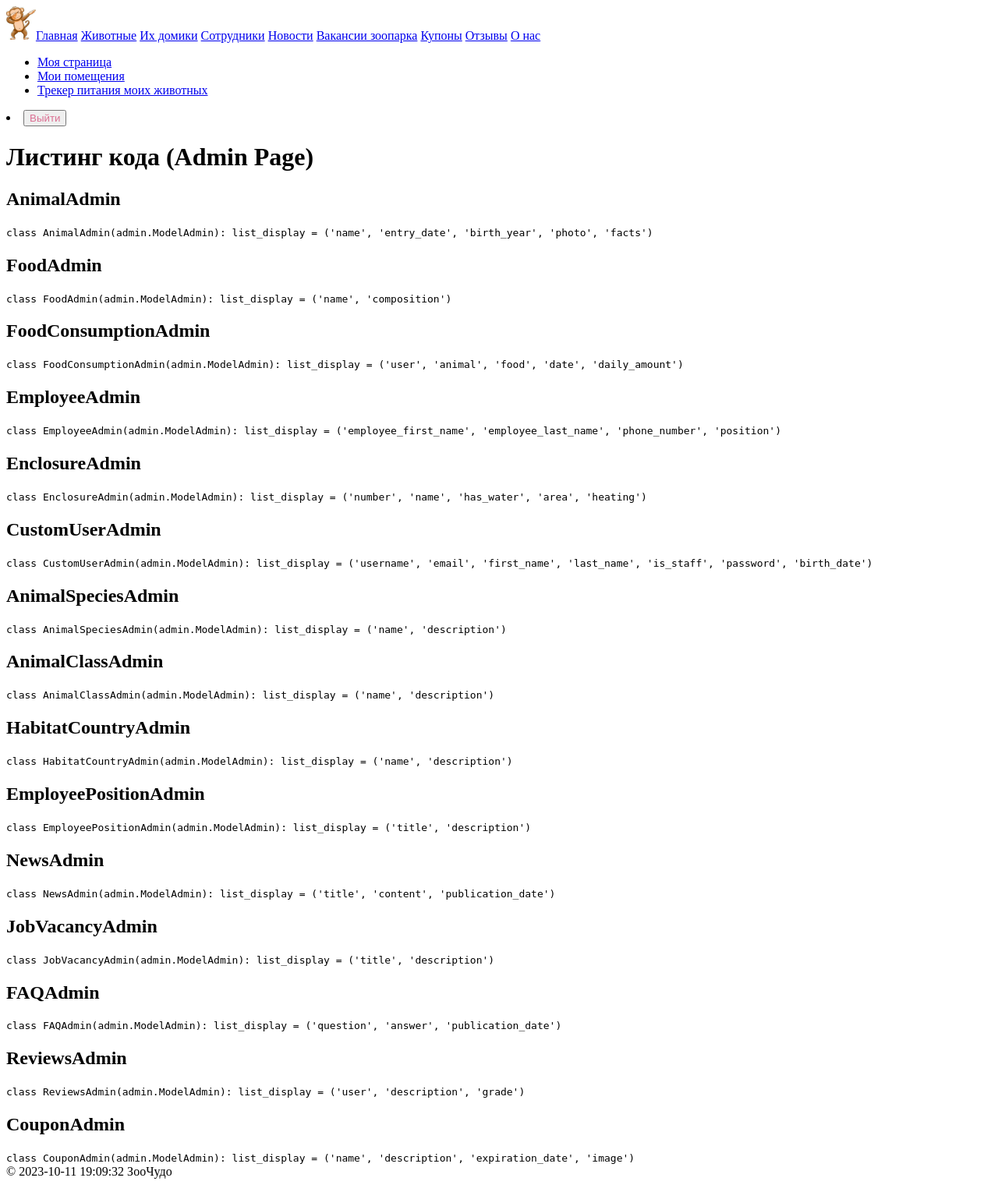
After one commit to AndreichukVladlena/python-django-web-app, a Django app: page /listing in a window 1280 px wide. The commit adds this page. Shown: the whole page at 78% size. Run offline with Django 4.2, Linux system fonts and the light colour scheme; a user stored in the database is signed in.

Commit message:
listing page added

```diff
--- a/zoo/templates/about.html
+++ b/zoo/templates/about.html
@@ -99,6 +99,9 @@
 <a href="politics">Политика конфиденциальности</a>
 <br>
 <a href="faq">Вопрос-ответ</a>
+<br>
+<a href="listing">Листинг</a>
+
 </div>
 
 {% endblock %}
--- /dev/null
+++ b/zoo/templates/listing.html
@@ -0,0 +1,102 @@
+{% extends "base.html" %}
+
+{% block title %}
+
+Листинг кода
+
+{% endblock %}
+
+{% block content %}
+<h1> Листинг кода (Admin Page)</h1>
+
+    <h2>AnimalAdmin</h2>
+    <code>
+class AnimalAdmin(admin.ModelAdmin):
+    list_display = ('name', 'entry_date', 'birth_year', 'photo', 'facts')
+    </code>
+
+    <h2>FoodAdmin</h2>
+    <code>
+class FoodAdmin(admin.ModelAdmin):
+    list_display = ('name', 'composition')
+    </code>
+
+    <h2>FoodConsumptionAdmin</h2>
+    <code>
+class FoodConsumptionAdmin(admin.ModelAdmin):
+    list_display = ('user', 'animal', 'food', 'date', 'daily_amount')
+    </code>
+
+    <h2>EmployeeAdmin</h2>
+    <code>
+class EmployeeAdmin(admin.ModelAdmin):
+    list_display = ('employee_first_name', 'employee_last_name', 'phone_number', 'position')
+    </code>
+
+    <h2>EnclosureAdmin</h2>
+    <code>
+class EnclosureAdmin(admin.ModelAdmin):
+    list_display = ('number', 'name', 'has_water', 'area', 'heating')
+    </code>
+
+    <h2>CustomUserAdmin</h2>
+    <code>
+class CustomUserAdmin(admin.ModelAdmin):
+    list_display = ('username', 'email', 'first_name', 'last_name', 'is_staff', 'password', 'birth_date')
+    </code>
+
+    <h2>AnimalSpeciesAdmin</h2>
+    <code>
+class AnimalSpeciesAdmin(admin.ModelAdmin):
+    list_display = ('name', 'description')
+    </code>
+
+    <h2>AnimalClassAdmin</h2>
+    <code>
+class AnimalClassAdmin(admin.ModelAdmin):
+    list_display = ('name', 'description')
+    </code>
+
+    <h2>HabitatCountryAdmin</h2>
+    <code>
+class HabitatCountryAdmin(admin.ModelAdmin):
+    list_display = ('name', 'description')
+    </code>
+
+    <h2>EmployeePositionAdmin</h2>
+    <code>
+class EmployeePositionAdmin(admin.ModelAdmin):
+    list_display = ('title', 'description')
+    </code>
+
+    <h2>NewsAdmin</h2>
+    <code>
+class NewsAdmin(admin.ModelAdmin):
+    list_display = ('title', 'content', 'publication_date')
+    </code>
+
+    <h2>JobVacancyAdmin</h2>
+    <code>
+class JobVacancyAdmin(admin.ModelAdmin):
+    list_display = ('title', 'description')
+    </code>
+
+    <h2>FAQAdmin</h2>
+    <code>
+class FAQAdmin(admin.ModelAdmin):
+    list_display = ('question', 'answer', 'publication_date')
+    </code>
+
+    <h2>ReviewsAdmin</h2>
+    <code>
+class ReviewsAdmin(admin.ModelAdmin):
+    list_display = ('user', 'description', 'grade')
+    </code>
+
+    <h2>CouponAdmin</h2>
+    <code>
+class CouponAdmin(admin.ModelAdmin):
+    list_display = ('name', 'description', 'expiration_date', 'image')
+    </code>
+
+{% endblock %}
--- a/zoo/urls.py
+++ b/zoo/urls.py
@@ -32,9 +32,7 @@ urlpatterns = [
     path('reviews', views.reviews, name='reviews'),
     path('add_review', views.add_review, name='add_review'),
     path('coupons', views.coupons, name='coupons'),
-
-
-
+    path('listing', views.listing, name='listing'),
 
     # Другие URL-маршруты для вашего приложения
 ]
--- a/zoo/views.py
+++ b/zoo/views.py
@@ -341,3 +341,6 @@ def coupons(request):
         'coupons': coupons,
     }
     return render(request, "coupons.html", context)
+
+def listing(request):
+    return render(request, "listing.html")
```
